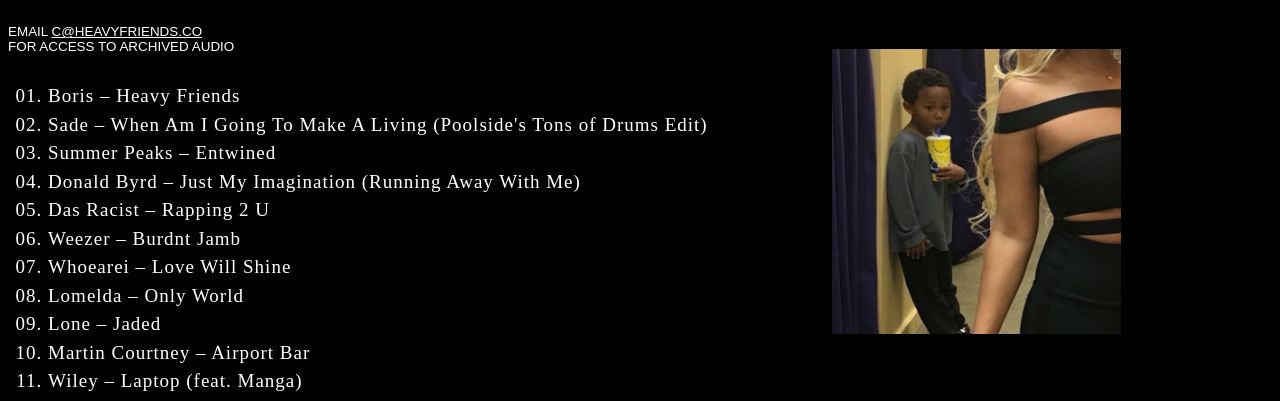
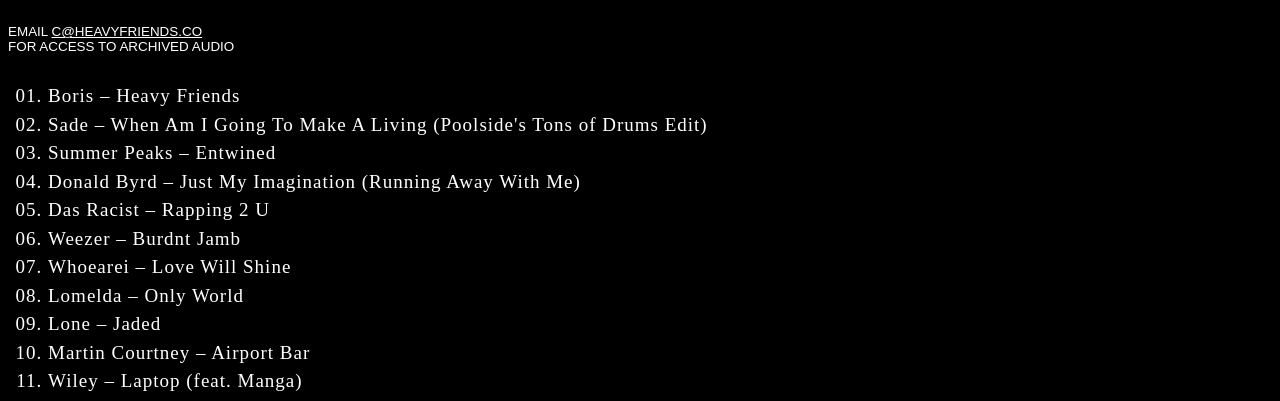
Before and after one commit to carterduong/heavyfriends, a website: page index.html in a window 1280 px wide. Shown: the part 391-792 px from the top of the page. Drawn offline with nearby package versions, Linux system fonts and the light colour scheme; no server answers.

Commit message:
removed pic

```diff
--- a/index.html
+++ b/index.html
@@ -67,7 +67,7 @@
 
   <div>
     <img src="img/tear.png" id="tear">
-    <img src="img/1.jpg">
+    <i mg src="img/1.jpg">
   </div>
 
   <script src="js/lib/three.min.js"></script>
```
